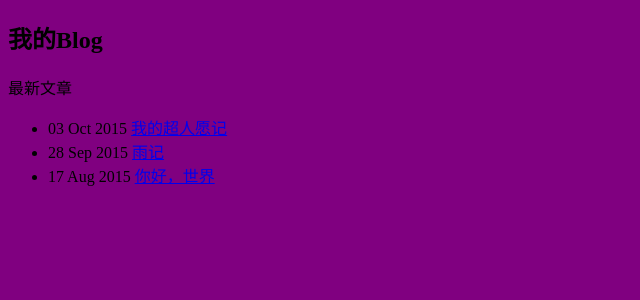
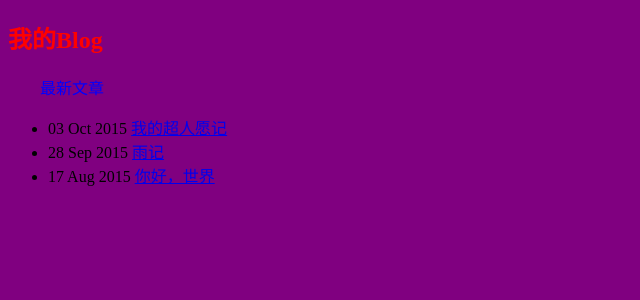
Before and after one commit to qiaoxiaobeibei/project, a Jekyll site: the page built from index.html, in a window 1280 px wide. Shown: the top 300 px of the page, without its empty margins (0-640 px from the left). Built offline with Jekyll 4.4.1, drawn with Linux system fonts in a browser that asks for light colours.

Commit message:
changed css

```diff
--- a/_layouts/default.html
+++ b/_layouts/default.html
@@ -5,7 +5,8 @@
 	<title>{{ page.title }}</title>
 	<style>
 	body {background-color: purple}
-	p {margin-left: 20px"}
+	h2 {color : red}
+	p {color: blue ; text-indent: 2em}
 	</style>
 </head>
 <body>
```
